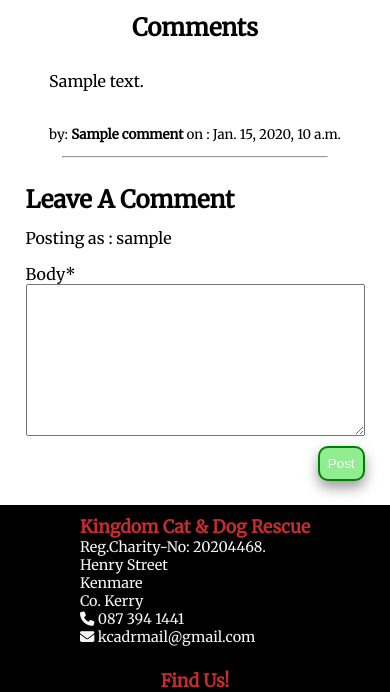
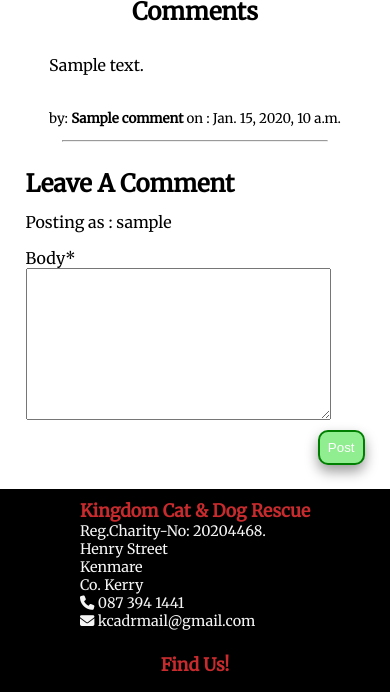
Before and after one commit to Gertobin11/kerry-cat-and-dog-rescue, a Django app: a page that uses templates/base.html in a window 390 px wide. Shown: the part 842-1534 px from the top of the page. Run offline with Django 3.2, Linux system fonts and the light colour scheme; a user stored in the database is signed in; tables that the repository leaves empty hold one stand-in row (values such as "Sample post"); some libraries are stand-ins or nearby versions.

Commit message:
solved more respponsiveness issues

```diff
--- a/static/css/style.css
+++ b/static/css/style.css
@@ -934,12 +934,44 @@
         width: 100%;
     }
 
+    #id_body {
+        width: 90%;
+    }
+
+    .blog-section {
+        padding: 3rem 0 0 0;
+    }
+
+    .blog-image {
+        width: 100%;
+    }
+
+    .blog-image img {
+        width: 90%;
+    }
+
+    .comments-container > * {
+        width: 100%;
+    }
+
+    .comment-container {
+        max-width: 100%;
+    }
+
+    .comment-form {
+        max-width: 90%;
+    }
+
     .blog-section {
         width: 100%;
     }
 
     .blog-content {
         width: 100%;
+        display: flex;
+        flex-direction: column;
+        justify-content: center;
+        align-items: center;
     }
 
     .blog-content p {
@@ -956,4 +988,5 @@
     display: flex;
     justify-content: center;
     }
+
 }
--- a/templates/base.html
+++ b/templates/base.html
@@ -118,7 +118,8 @@
     </div>
   </footer>
 
-
+{% block postloadjs %}
+{% endblock %}
 </body>
 
 </html>
--- a/templates/blog-detail.html
+++ b/templates/blog-detail.html
@@ -1,4 +1,5 @@
 {% extends 'base.html' %}
+{% load static %}
 
 {% block content %}
 
```
